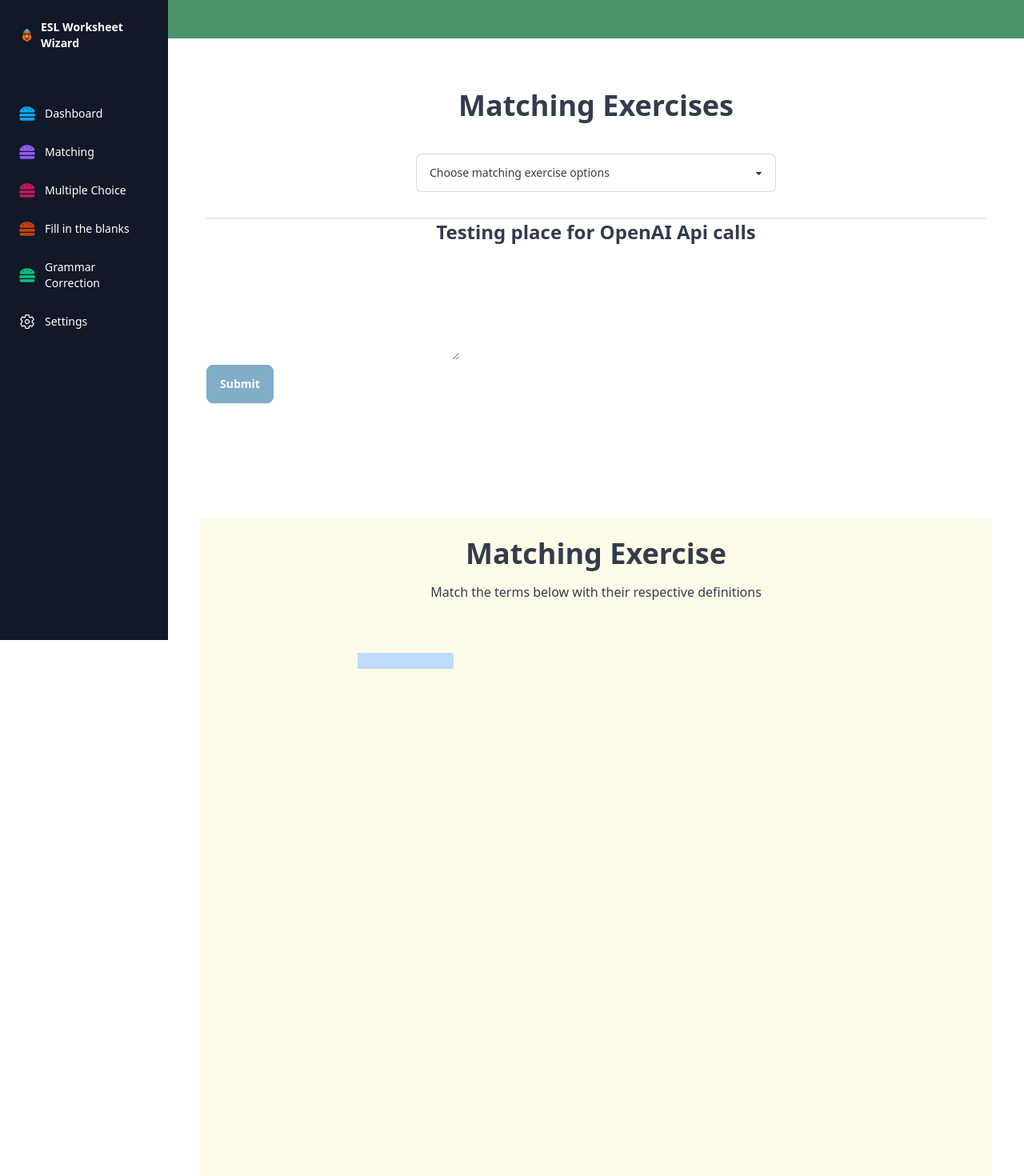
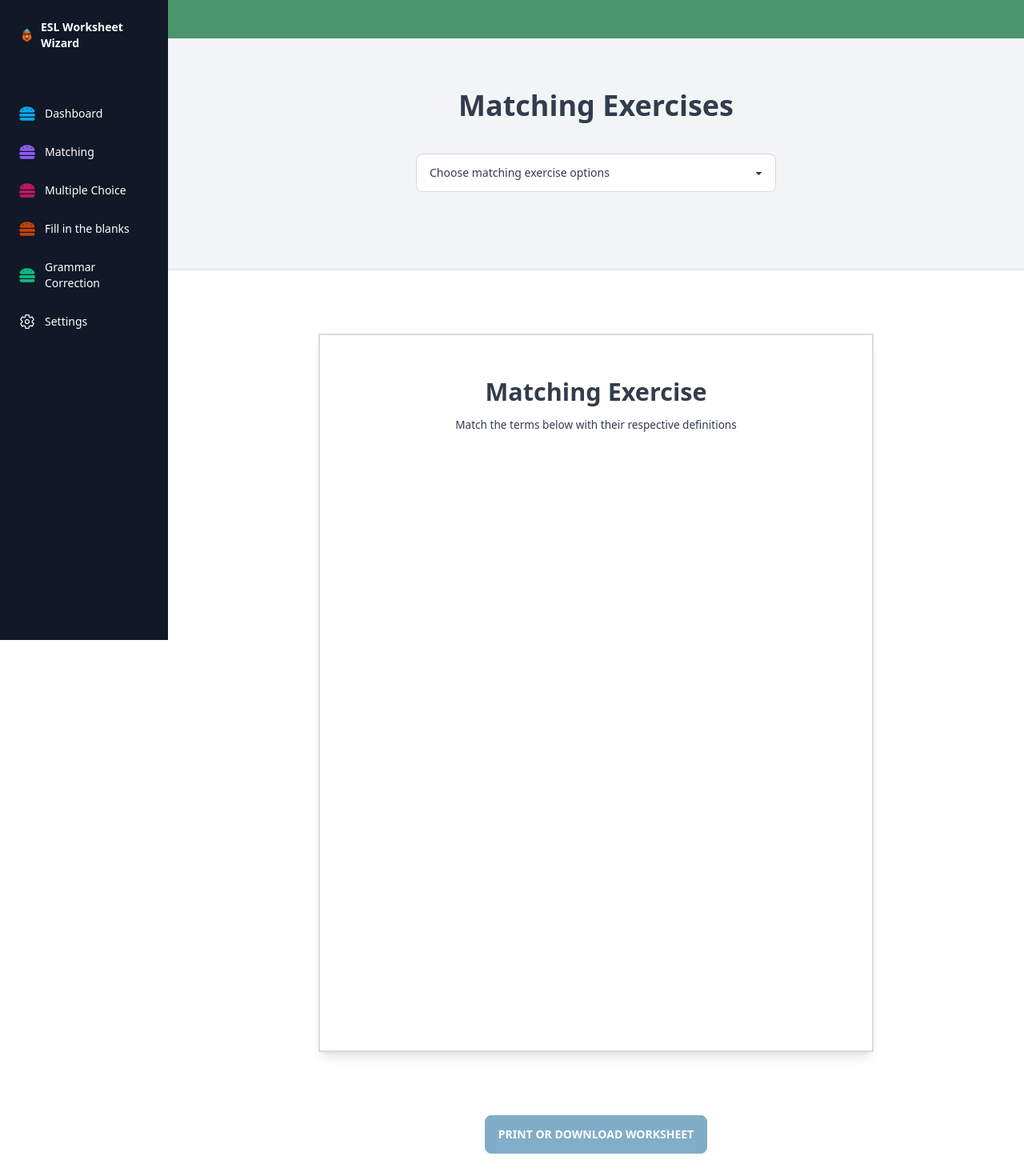
Before and after one commit to tbabyuk/saas-esl-worksheet-wizard, a Next.js app: page /dashboard/worksheets/matching in a window 1280 px wide. Shown: the top 1470 px of the page at 80% size. Built offline with nearby package versions, Linux system fonts and the light colour scheme.

Commit message:
matching css and ui improved

```diff
--- a/app/components/PrintMe.jsx
+++ /dev/null
@@ -1,11 +0,0 @@
-
-
-export const PrintMe = () => {
-
-  return (
-    <>
-        <h1>Hello, this is the title!</h1>
-        <p className="bg-green-200">Lorem ipsum dolor sit amet consectetur adipisicing elit. Excepturi mollitia molestiae provident magni, optio reiciendis in nobis magnam labore officiis.</p>
-    </>
-  )
-}
--- a/app/dashboard/components/OptionsMenu.jsx
+++ b/app/dashboard/components/OptionsMenu.jsx
@@ -64,7 +64,7 @@ export const OptionsMenu = ({setObjectKeys, setObjectValues}) => {
 
 
   return (
-    <div className="w-full border-b-2 border-gray-200">
+    <div className="w-full">
         <div className="w-[450px] max-w-[90%] mx-auto">
             <select className="select select-bordered w-full block mx-auto mb-8" value={exerciseType} onChange={(e) => setExerciseType(e.target.value)}>
                 <option value="choose" disabled>Choose matching exercise options</option>
--- a/app/dashboard/worksheets/matching/page.jsx
+++ b/app/dashboard/worksheets/matching/page.jsx
@@ -2,7 +2,6 @@
 
 import { useState, useRef } from "react"
 import { useReactToPrint } from "react-to-print";
-import { PrintMe } from "@/app/components/PrintMe";
 import { OptionsMenu } from "../../components/OptionsMenu";
 
 const MatchingWorksheetPage = () => {
@@ -41,18 +40,14 @@ const MatchingWorksheetPage = () => {
 
 
 
-
+// old code for rea-time chat with OpenAI
   const handleApiCall = async (e) => {
-
     e.preventDefault();
-
     console.log("logging messages from handleApiCall", messages)
-
     const userMessage = {
       role: "user",
       content: prompt
     }
-
       const res = await fetch("/api/completion", {
         method: "POST",
         headers: {
@@ -60,19 +55,11 @@ const MatchingWorksheetPage = () => {
         },
         body: JSON.stringify([...messages, userMessage])
       })
-
       const data = await res.json()
-
       setMessages(prev => [...prev, userMessage, data])
-
       setAiResponse(data.content)
-
-
       console.log("data content is type:", typeof data.content)
-
       parseString(data.content)
-
-
   }
 
 
@@ -82,7 +69,6 @@ const MatchingWorksheetPage = () => {
     const value = e.target.value;
     setInputObject((prev) => ({...prev, [key]: value }))
   }
-
 
 
 
@@ -96,63 +82,56 @@ const MatchingWorksheetPage = () => {
 
 
 
-
   return (
-      <>
-        <div className="py-16 px-5 md:px-12">
+      <div className="pb-16">
+        <div className="py-16 px-5 md:px-12 bg-gray-100 border-b-2 border-gray-200">
           <h1 className="text-4xl mb-10 text-center font-semibold">Matching Exercises</h1>
           <OptionsMenu setObjectKeys={setObjectKeys} setObjectValues={setObjectValues} />
-          <h2 className="text-center text-2xl font-semibold">Testing place for OpenAI Api calls</h2>
-          <form onSubmit={handleApiCall}>
-              <textarea
-                className="p-3"
-                rows={5}
-                cols={30}
-                value={prompt}
-                onChange={(e) => setPrompt(e.target.value)}
-              >
-
-              </textarea><br />
-            <button className="btn btn-secondary">Submit</button>
-          </form>
+        </div>
 
         <div>
-            {aiResponse && (
-            <div>{aiResponse}</div>
-          )}
+          <div className="md:scale-[85%] w-full">
+          <div ref={contentToPrint} className="h-[1056px] w-[816px] max-w-[100%] mx-auto border-2 border-gray-300 shadow-lg p-6 overflow-hidden">
+              <div className="h-[200px]">
+              <h2 className="text-center text-4xl font-semibold pt-10 mb-4">Matching Exercise</h2>
+              <p className="text-center mb-16">Match the terms below with their respective definitions</p>
               </div>
-        </div>
-
-
-        <div className="pt-20 px-10">
-          <div ref={contentToPrint} className="min-h-[1056px] bg-yellow-50 p-6">
-            <h2 className="text-center text-4xl font-semibold mb-4">Matching Exercise</h2>
-            <p className="text-center mb-16">Match the terms below with their respective definitions</p>
-            <div className="grid grid-cols-2 gap-x-3">
-              <div className="bg-blue-200 min-w-[120px] mx-auto">
+              <div className="grid grid-cols-3 gap-x-3 py-5 h-[800px]">
+                <div className="col-span-1 w-full flex flex-col gap-y-5 mx-auto">
                   <div type="text" className="matching-term">{objectKeys && objectKeys[0]}</div>
                   <div type="text" className="matching-term">{objectKeys && objectKeys[1]}</div>
                   <div type="text" className="matching-term">{objectKeys && objectKeys[2]}</div>
                   <div type="text" className="matching-term">{objectKeys && objectKeys[3]}</div>
                   <div type="text" className="matching-term">{objectKeys && objectKeys[4]}</div>
+                  <div type="text" className="matching-term">{objectKeys && objectKeys[5]}</div>
+                  <div type="text" className="matching-term">{objectKeys && objectKeys[6]}</div>
+                  <div type="text" className="matching-term">{objectKeys && objectKeys[7]}</div>
+                  <div type="text" className="matching-term">{objectKeys && objectKeys[8]}</div>
+                  <div type="text" className="matching-term">{objectKeys && objectKeys[9]}</div>
                 </div>
-              <div>
+                <div className="col-span-2 w-full flex flex-col gap-y-5 mx-auto">
                   <div type="text" className="matching-meaning">{objectValues && objectValues[0]}</div>
                   <div type="text" className="matching-meaning">{objectValues && objectValues[1]}</div>
                   <div type="text" className="matching-meaning">{objectValues && objectValues[2]}</div>
                   <div type="text" className="matching-meaning">{objectValues && objectValues[3]}</div>
                   <div type="text" className="matching-meaning">{objectValues && objectValues[4]}</div>
+                  <div type="text" className="matching-meaning">{objectValues && objectValues[5]}</div>
+                  <div type="text" className="matching-meaning">{objectValues && objectValues[6]}</div>
+                  <div type="text" className="matching-meaning">{objectValues && objectValues[7]}</div>
+                  <div type="text" className="matching-meaning">{objectValues && objectValues[8]}</div>
+                  <div type="text" className="matching-meaning">{objectValues && objectValues[9]}</div>
+                </div>
               </div>
           </div>
           </div>
         </div>
 
-        <button onClick={() => {
+        <button className="block mx-auto btn btn-secondary" onClick={() => {
           handlePrint(null, () => contentToPrint.current);
         }}>
-          PRINT
+          PRINT OR DOWNLOAD WORKSHEET
         </button>
-      </>
+      </div>
   )
 }
 
--- a/app/globals.css
+++ b/app/globals.css
@@ -15,9 +15,9 @@
 
 
 .matching-term {
-  @apply w-full mb-5 bg-green-400 mx-auto;
+  @apply w-[40%] mb-5 mx-auto;
 }
 
 .matching-meaning {
-  @apply w-[85%] mb-5 bg-green-400 mx-auto;
+  @apply w-[85%] mb-5 mx-auto;
 }
```
Lines whose indentation alone changed are shown as unchanged.
